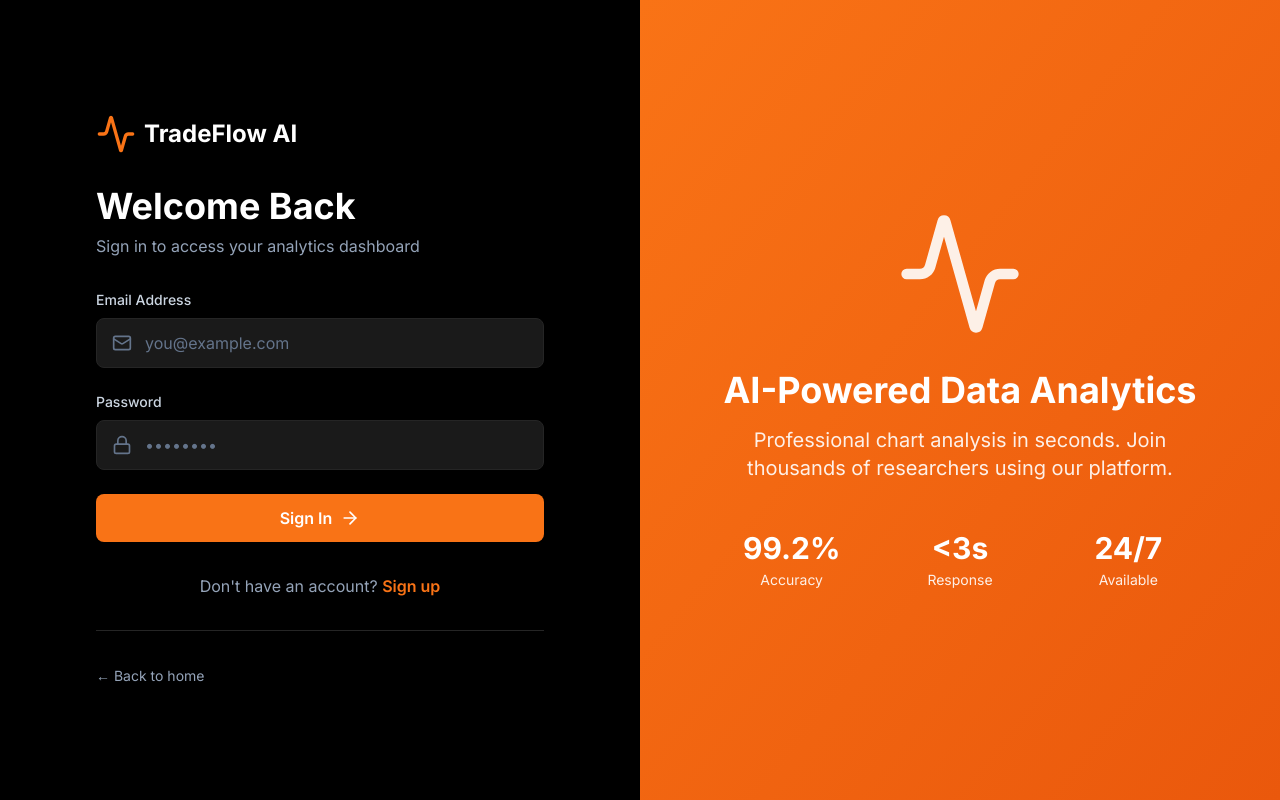
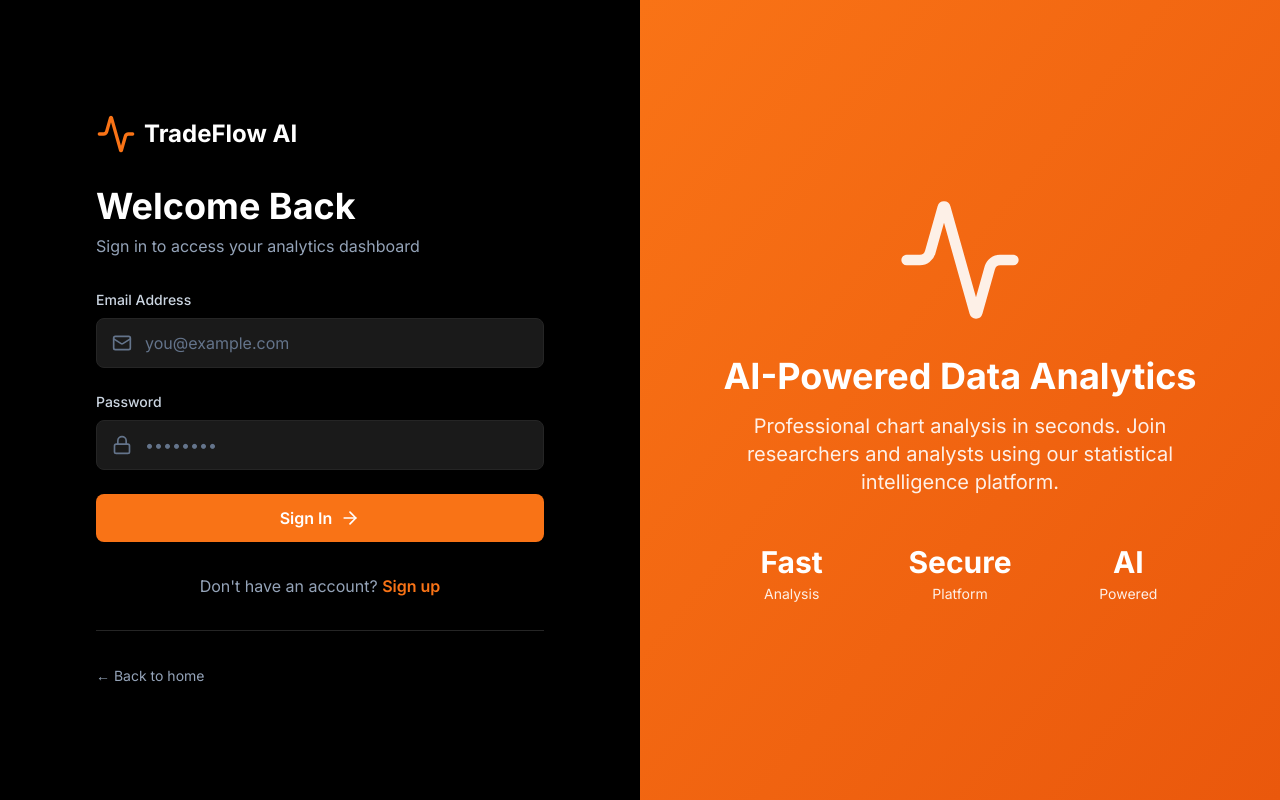
Before and after one commit to rochicenat/tradeflow-ai-frontend, a Next.js app: page /login in a window 1280 px wide. Built offline with nearby package versions, Linux system fonts and the light colour scheme.

Commit message:
Update login stats to compliance-safe messaging

```diff
--- a/app/login/page.tsx
+++ b/app/login/page.tsx
@@ -136,20 +136,20 @@ export default function LoginPage() {
             AI-Powered Data Analytics
           </h2>
           <p className="text-xl text-white/90 max-w-md mx-auto">
-            Professional chart analysis in seconds. Join thousands of researchers using our platform.
+            Professional chart analysis in seconds. Join researchers and analysts using our statistical intelligence platform.
           </p>
           <div className="mt-12 grid grid-cols-3 gap-8 text-white">
             <div>
-              <div className="text-3xl font-bold mb-1">99.2%</div>
-              <div className="text-sm opacity-90">Accuracy</div>
+              <div className="text-3xl font-bold mb-1">Fast</div>
+              <div className="text-sm opacity-90">Analysis</div>
             </div>
             <div>
-              <div className="text-3xl font-bold mb-1">&lt;3s</div>
-              <div className="text-sm opacity-90">Response</div>
+              <div className="text-3xl font-bold mb-1">Secure</div>
+              <div className="text-sm opacity-90">Platform</div>
             </div>
             <div>
-              <div className="text-3xl font-bold mb-1">24/7</div>
-              <div className="text-sm opacity-90">Available</div>
+              <div className="text-3xl font-bold mb-1">AI</div>
+              <div className="text-sm opacity-90">Powered</div>
             </div>
           </div>
         </motion.div>
```
